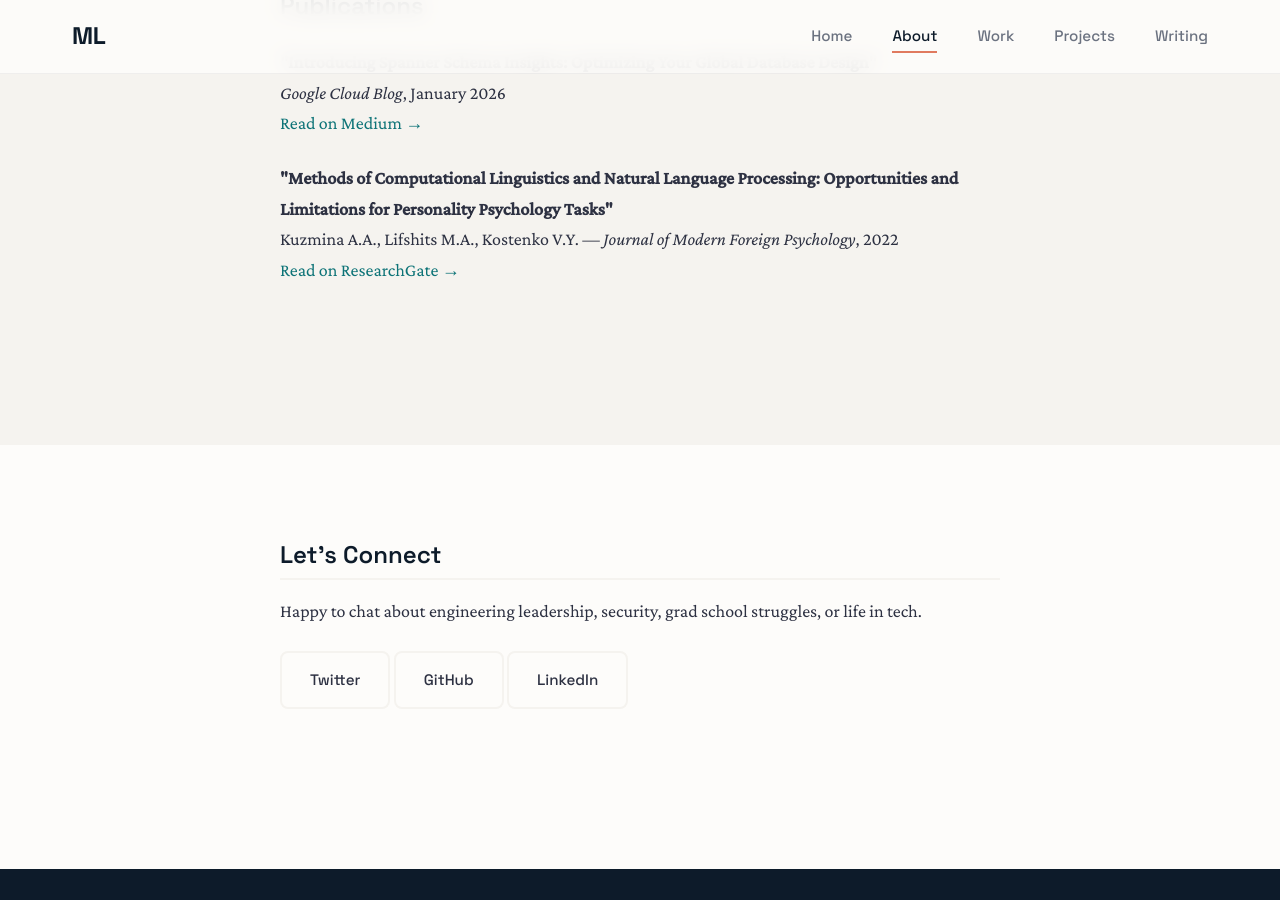
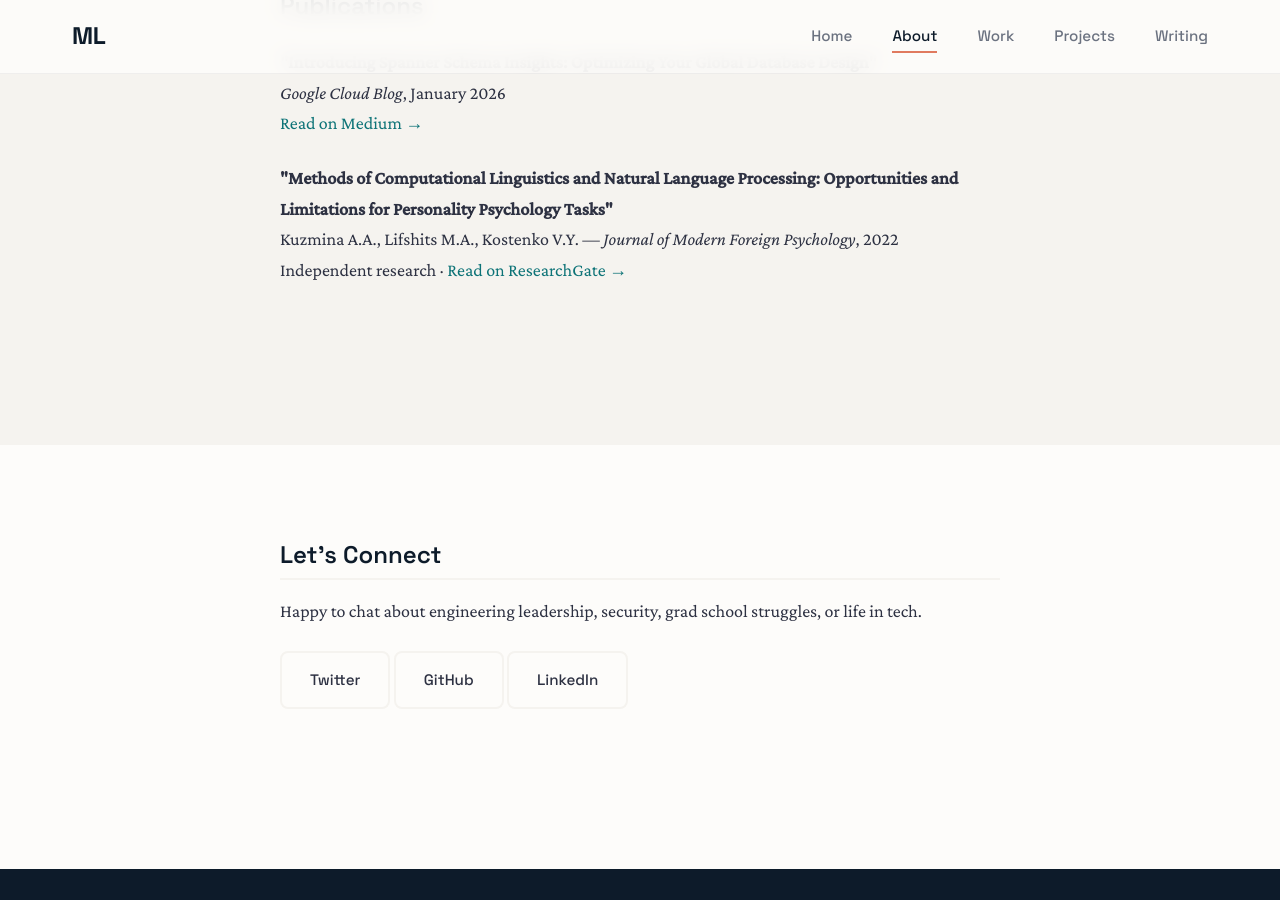
Before and after one commit to Masha-L/masha-l.github.io, a Jekyll site: the page built from about.md, in a window 1280 px wide and 900 px high, scrolled down 2231 px. Built offline with Jekyll 4.4.1, drawn with Linux system fonts in a browser that asks for light colours.

Commit message:
Note independent research

```diff
--- a/about.md
+++ b/about.md
@@ -91,7 +91,7 @@ permalink: /about/
       <a href="https://medium.com/google-cloud/introducing-spanner-schema-insights-optimizing-your-global-database-design-aa0ae7d4843f">Read on Medium →</a></p>
       <p style="margin-top: 1.5rem;"><strong>"Methods of Computational Linguistics and Natural Language Processing: Opportunities and Limitations for Personality Psychology Tasks"</strong><br>
       Kuzmina A.A., Lifshits M.A., Kostenko V.Y. — <em>Journal of Modern Foreign Psychology</em>, 2022<br>
-      <a href="https://www.researchgate.net/publication/359960231">Read on ResearchGate →</a></p>
+      Independent research · <a href="https://www.researchgate.net/publication/359960231">Read on ResearchGate →</a></p>
     </div>
   </div>
 </section>
```
